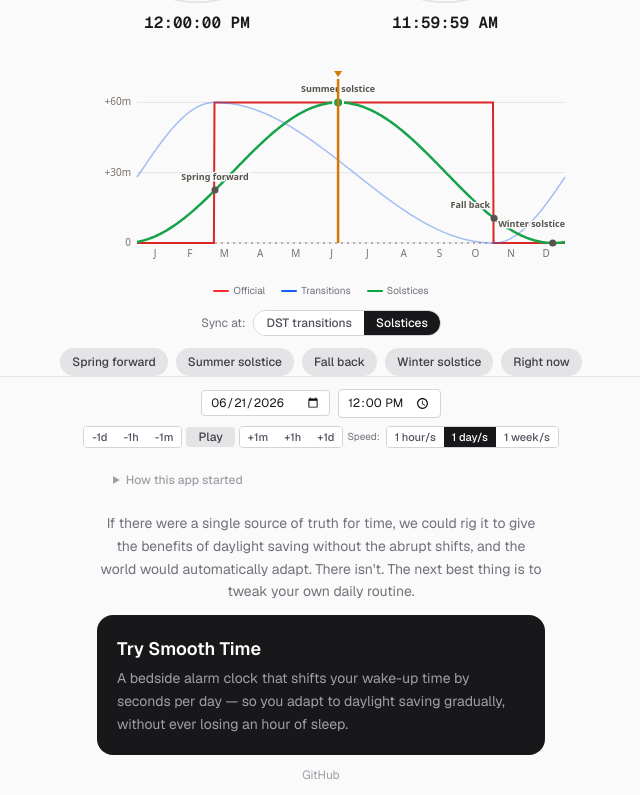
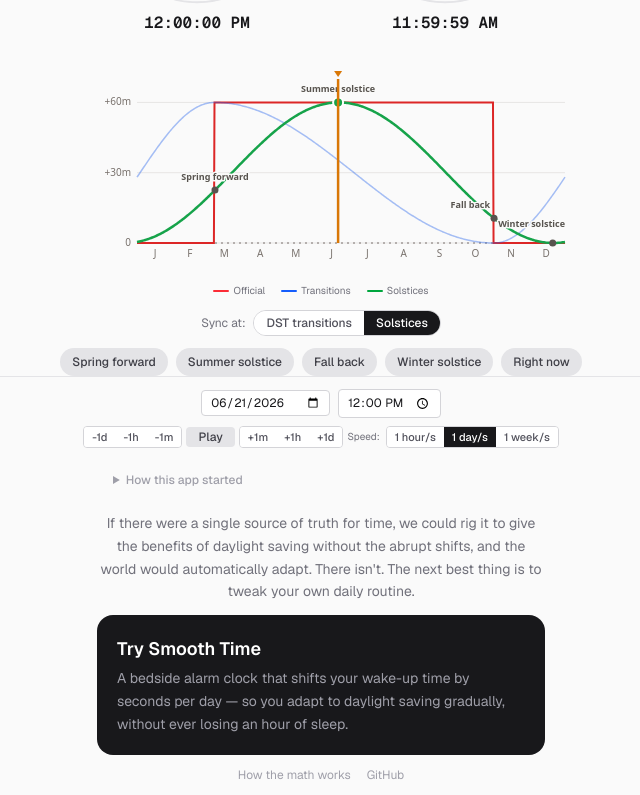
Before and after one commit to johndimm/gradual-daylight-saving, a Next.js app: page / in a window 1280 px wide. Shown: the part 469-1264 px from the top of the page, without its empty margins (319-959 px from the left). Built offline with nearby package versions, Linux system fonts and the light colour scheme.

Commit message:
how it works doc

```diff
--- a/app/page.tsx
+++ b/app/page.tsx
@@ -1057,7 +1057,15 @@ export default function Home() {
             </div>
           </a>
         </div>
-        <div className="flex justify-center mt-3">
+        <div className="flex justify-center gap-4 mt-3">
+          <a
+            href="https://claude.ai/artifact/GZinF4RFc4dW15BD6TXFDh"
+            target="_blank"
+            rel="noopener noreferrer"
+            className="text-xs text-zinc-400 dark:text-zinc-500 hover:text-zinc-600 dark:hover:text-zinc-300 transition-colors"
+          >
+            How the math works
+          </a>
           <a
             href="https://github.com/johndimm/gradual-daylight-saving"
             target="_blank"
```
Also changed, not shown: 1 other file (tests, documents, lock files or other folders).
